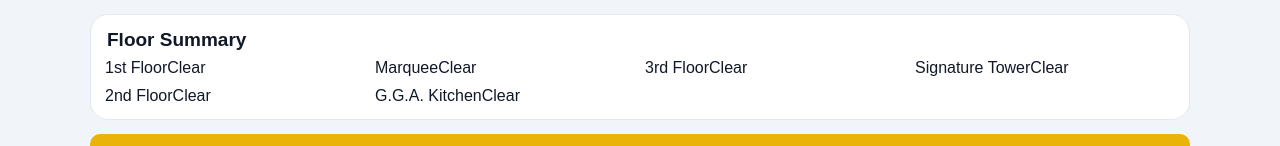
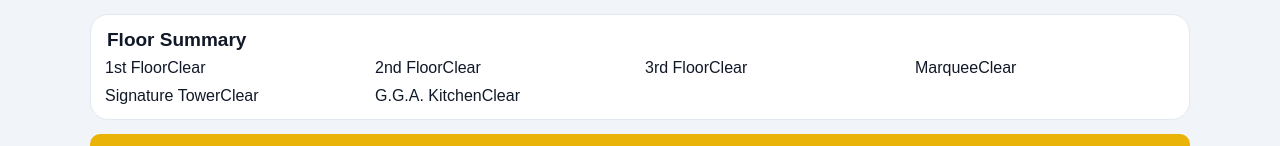
Before and after one commit to Dapsey01/Health-Saftey-Inspection, a React (Vite) app: page / in a window 1280 px wide. Shown: the part 259-405 px from the top of the page. Built offline with nearby package versions, Linux system fonts and the light colour scheme.

Commit message:
Update App.jsx

```diff
--- a/src/App.jsx
+++ b/src/App.jsx
@@ -455,10 +455,10 @@ export default function App() {
           <div style={styles.summaryGridTop}>
             {[
   floorSummary.find((f) => f.floor === "1st Floor"),
+  floorSummary.find((f) => f.floor === "2nd Floor"),
+  floorSummary.find((f) => f.floor === "3rd Floor"),
   floorSummary.find((f) => f.floor === "Marquee"),
-  floorSummary.find((f) => f.floor === "3rd Floor"),
   floorSummary.find((f) => f.floor === "Signature Tower"),
-  floorSummary.find((f) => f.floor === "2nd Floor"),
   floorSummary.find((f) => f.floor === "G.G.A. Kitchen"),
 ].filter(Boolean).map((f) => (
   <div key={f.floor} className="flex items-center justify-between rounded-xl border border-slate-200 bg-white px-3 py-3">
```
